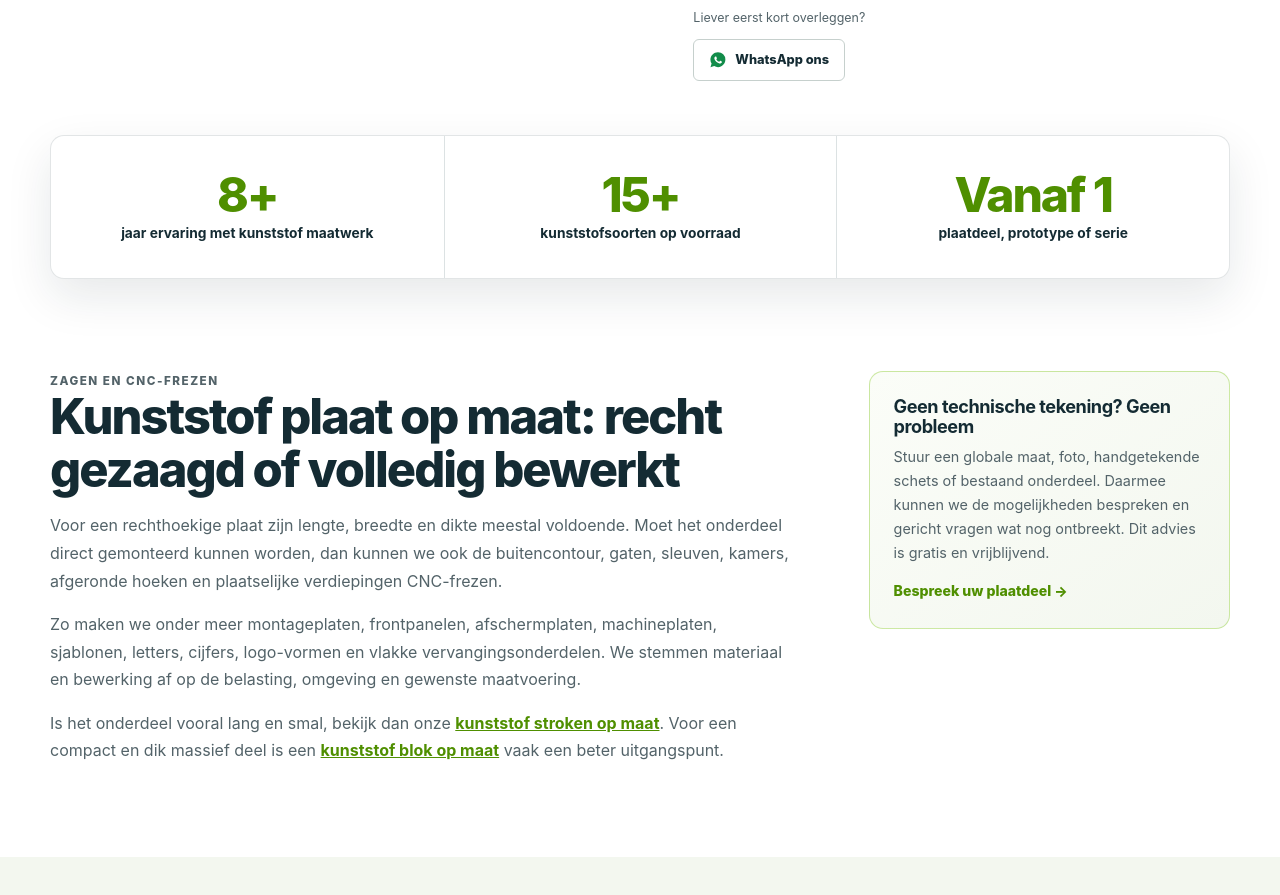
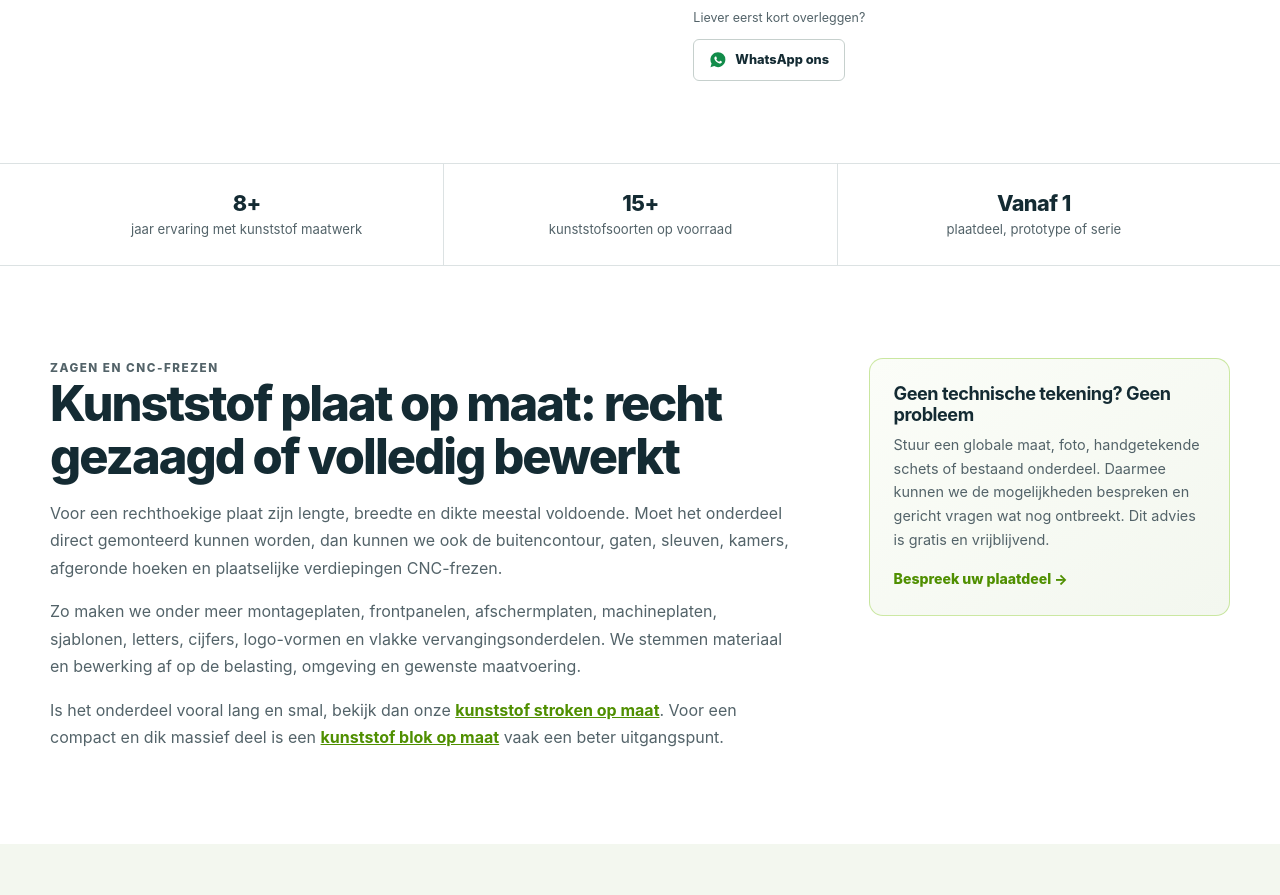
Before and after one commit to website-voorbeelden/maatwerkkunststof, an Eleventy site: page src/kunststof-platen-op-maat/index.njk in a window 1280 px wide. Shown: the part 1260-2155 px from the top of the page. Built offline with nearby package versions, Linux system fonts and the light colour scheme; Eleventy itself is replaced by a stand-in of ours; files that its build step writes are made by us from their sources.

Commit message:
Maak statistieken op platenpagina compacter

```diff
--- a/src/kunststof-platen-op-maat/index.njk
+++ b/src/kunststof-platen-op-maat/index.njk
@@ -33,12 +33,12 @@ bodyClass: mkp-page
   .mkp-copy a,
   .mkp-material-content a { color: var(--mkp-green-dark); font-weight: 750; }
 
-  .mkp-trust { position: relative; z-index: 2; margin-top: -28px; }
-  .mkp-trust-grid { display: grid; overflow: hidden; border: 1px solid rgba(20, 43, 51, .12); border-radius: var(--mkp-radius); background: var(--mkp-white); box-shadow: 0 18px 46px rgba(20, 43, 51, .1); }
-  .mkp-trust-item { display: grid; min-height: 142px; place-content: center; gap: 5px; padding: 24px; text-align: center; }
+  .mkp-trust { border-block: 1px solid var(--mkp-line); background: var(--mkp-white); }
+  .mkp-trust-grid { display: grid; }
+  .mkp-trust-item { display: grid; gap: 3px; padding: 24px 0; text-align: center; }
   .mkp-trust-item + .mkp-trust-item { border-top: 1px solid var(--mkp-line); }
-  .mkp-trust-item strong { color: var(--mkp-green-dark); font-size: clamp(2rem, 6vw, 3rem); font-weight: 850; letter-spacing: -.045em; line-height: 1; }
-  .mkp-trust-item span { color: var(--mkp-ink); font-size: .86rem; font-weight: 750; line-height: 1.4; }
+  .mkp-trust-item strong { color: var(--mkp-ink); font-size: 1.35rem; font-weight: 800; letter-spacing: -.025em; line-height: 1.2; }
+  .mkp-trust-item span { color: var(--mkp-text); font-size: .82rem; font-weight: 400; line-height: 1.4; }
 
   .mkp-intro-grid,
   .mkp-media-grid,
```
